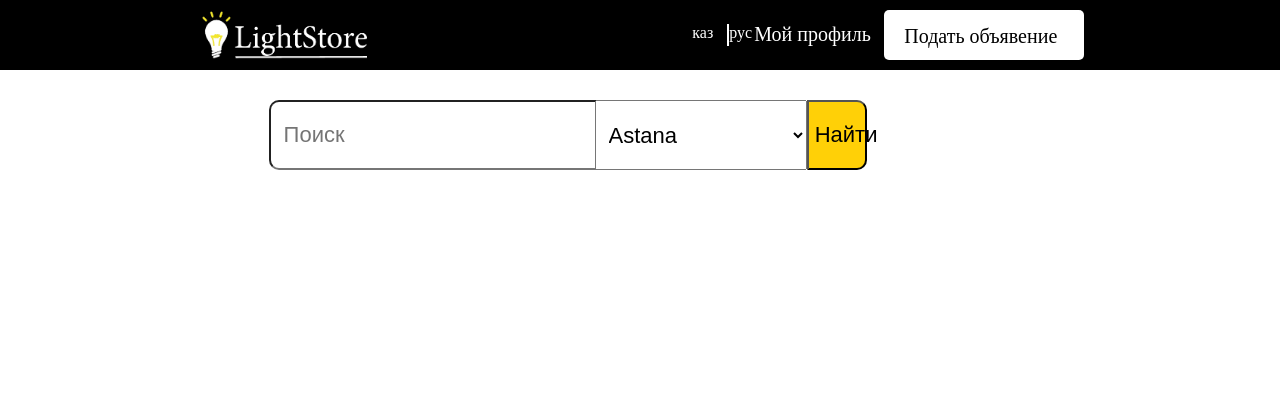
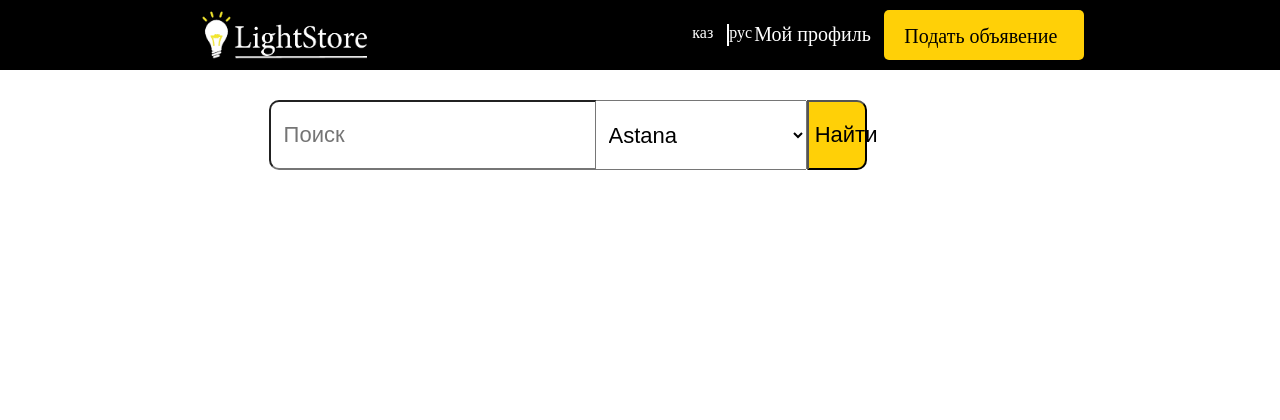
Before and after one commit to Erzhh/LightStore, a PHP site: page / in a window 1280 px wide. Shown: the top 420 px of the page. Run offline with PHP 8.4, Linux system fonts and the light colour scheme.

Commit message:
руфвук

```diff
--- a/assets/css/style.css
+++ b/assets/css/style.css
@@ -104,16 +104,13 @@ header div.ob div.profile{
 header div.ob div.post{
     width: 200px;
     height: 50px;
-    background-color:var(--color-bg2);
+    background-color: #ffd007;
     color:var(--color-bg);
     font-size: 20px;
     border-radius:5px;
     align-items: center;
     justify-content: center;
     display: flex;
-
-
-
 }
 
 header div.ob div.post div.post1{
```
